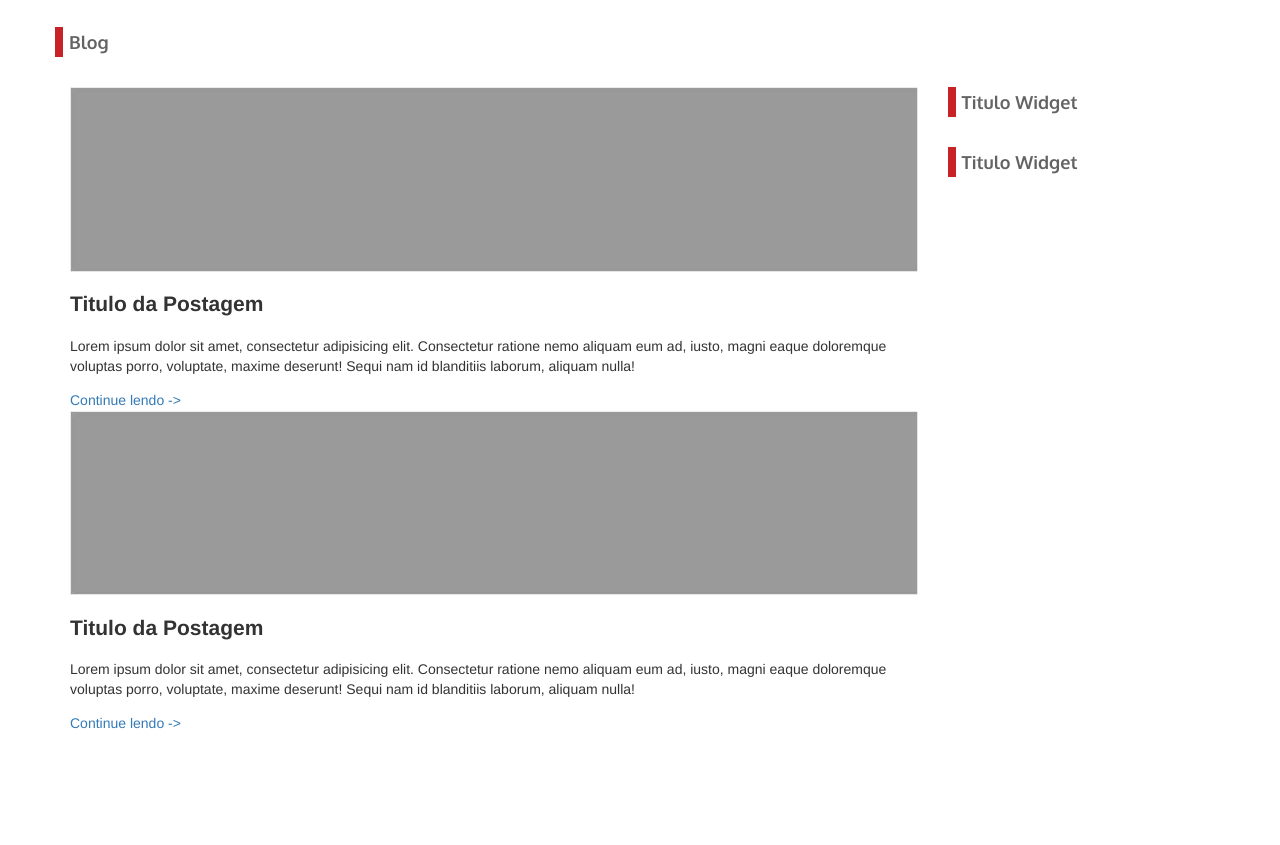
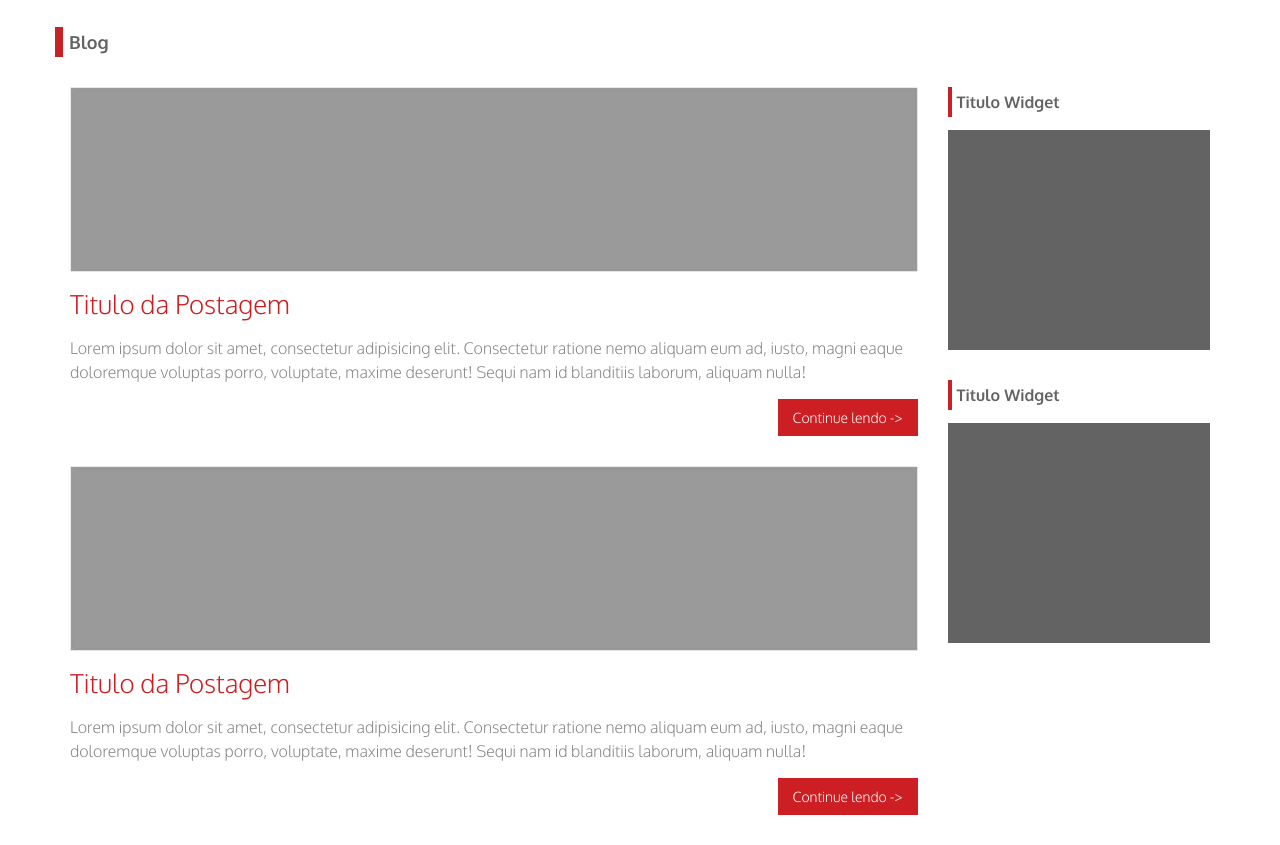
Before and after one commit to ailtonferreira/projects, a plain HTML site: page index.html in a window 1280 px wide. Shown: the part 1501-2346 px from the top of the page. Before the commit the page ends 2235 px from the top, so only its background shows below. Drawn offline with Linux system fonts and the light colour scheme.

Commit message:
fim sessao blog

```diff
--- a/index.html
+++ b/index.html
@@ -127,14 +127,14 @@
 		</div>
 		<div class="row">
 			<div id="posts">
-				<div class="posts__item">
+				<div class="posts__item clearfix">
 					<img src="img/bg-blog.jpg" class="img-responsive" alt="post" title="post-imagem">
 					<h2>Titulo da Postagem</h2>
 					<p>Lorem ipsum dolor sit amet, consectetur adipisicing elit. Consectetur ratione nemo aliquam eum ad, iusto, magni eaque doloremque voluptas porro, voluptate, maxime deserunt! Sequi nam id blanditiis laborum, aliquam nulla!</p>
 					<a href="#" class="read-more">Continue lendo -></a>
 				</div>
 
-				<div class="posts__item">
+				<div class="posts__item clearfix">
 					<img src="img/bg-blog.jpg" class="img-responsive" alt="post" title="post-imagem">
 					<h2>Titulo da Postagem</h2>
 					<p>Lorem ipsum dolor sit amet, consectetur adipisicing elit. Consectetur ratione nemo aliquam eum ad, iusto, magni eaque doloremque voluptas porro, voluptate, maxime deserunt! Sequi nam id blanditiis laborum, aliquam nulla!</p>
--- a/scss/vendors/_blog.scss
+++ b/scss/vendors/_blog.scss
@@ -3,10 +3,50 @@
 		@include make-xs-column(12);
 		@include make-sm-column(9);
 		@include make-md-column(9);
+		>.posts__item{
+			margin-bottom: 30px;
+			>h2{
+				font: 300 26px $font-main;
+				color: #cc1f22;
+				margin: 15px 0 5px;
+			}
+			>p{
+				font: 300 16px $font-main;
+				color: #878787;
+				line-height: 1.5;
+				margin-bottom: 15px;
+			}
+			>a.read-more{
+				display: block;
+				float: right;
+				background-color: #cd1f23;
+				font: 300 14px $font-main;
+				color: #fff;
+				padding: 10px 0;
+				width: 140px;
+				text-align: center;
+			}
+		}
 	}
 	#sidebar{
 		@include make-xs-column(12);
 		@include make-sm-column(3);
 		@include make-md-column(3);
+		>.widget{
+			>h3.widget__title{
+				font-size: 16px;
+				text-indent: 9px;
+				margin-bottom: 13px;
+				>span{
+					width: 4px;
+				}
+			}
+			.widget__body{
+				width: 100%;
+				min-height: 220px;
+				background-color: #636363;
+				margin-bottom: 30px;
+			}
+		}
 	}
 }
```
Also changed, not shown: css/vendors/style.css, 1 other file.
